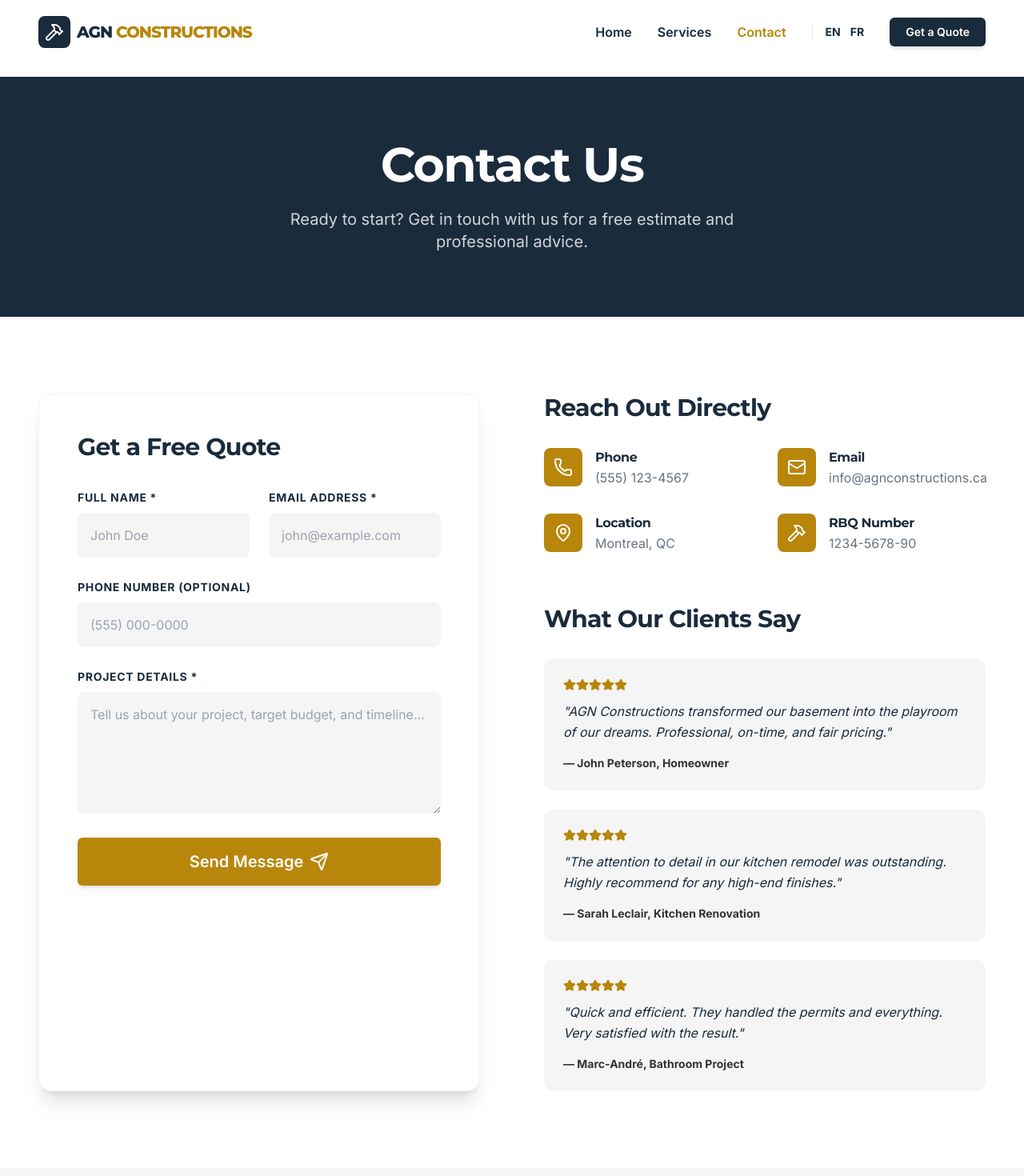
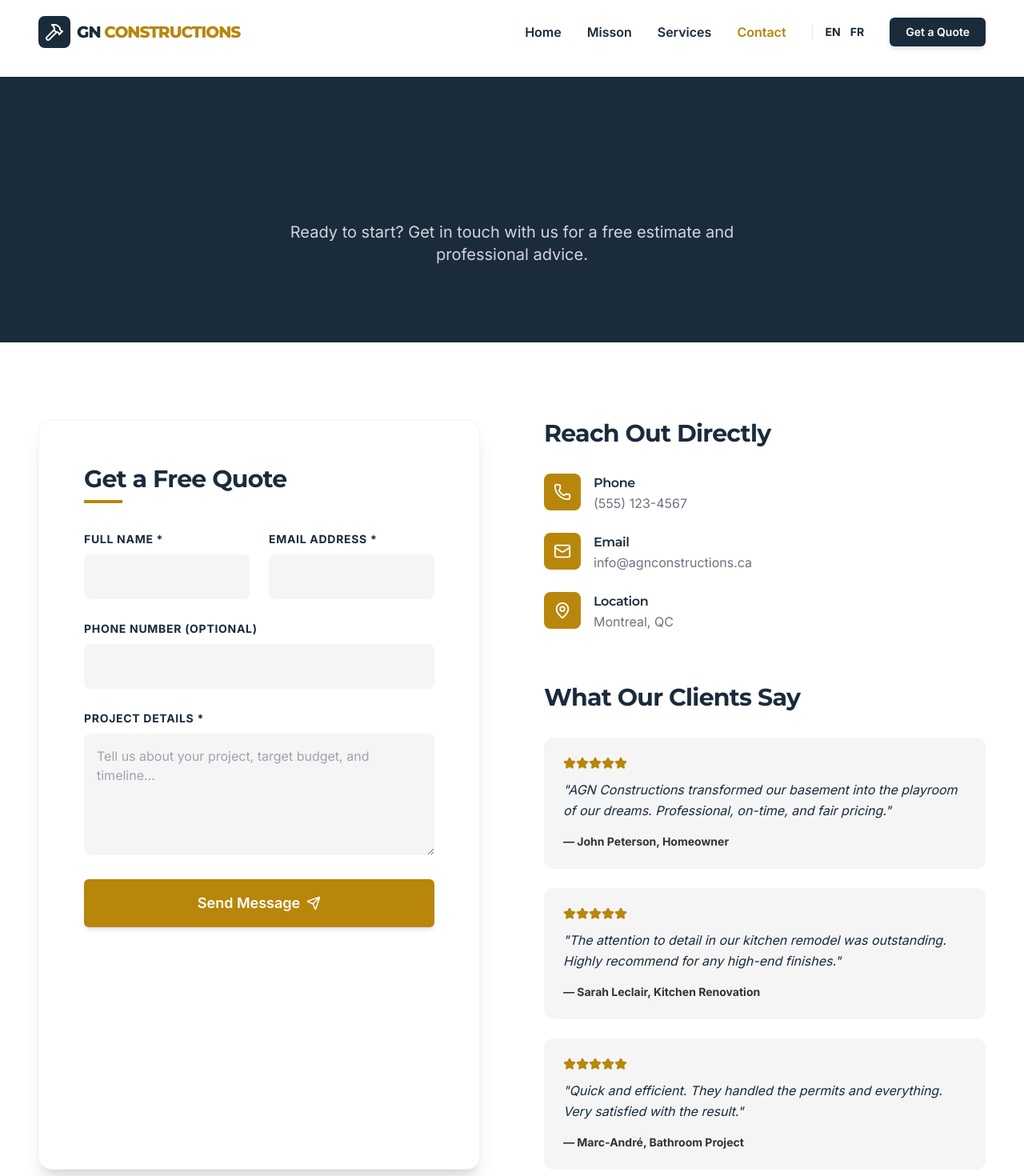
Before and after one commit to RamKashyap2050/AGN-Constructions, a React (Vite) app: page /contact in a window 1280 px wide. Shown: the top 1470 px of the page at 80% size. Built offline with nearby package versions, Linux system fonts and the light colour scheme.

Commit message:
Contact form working, Mission statement added

```diff
--- a/src/App.jsx
+++ b/src/App.jsx
@@ -1,10 +1,11 @@
-import React from 'react';
-import { Routes, Route } from 'react-router-dom';
-import Home from './pages/Home';
-import Services from './pages/Services';
-import Contact from './pages/Contact';
-import Navbar from './components/Navbar';
-import Footer from './components/Footer';
+import React from "react";
+import { Routes, Route } from "react-router-dom";
+import Home from "./pages/Home";
+import Services from "./pages/Services";
+import Contact from "./pages/Contact";
+import Navbar from "./components/Navbar";
+import Footer from "./components/Footer";
+import Mission from "./pages/Misson";
 
 function App() {
   return (
@@ -15,6 +16,7 @@ function App() {
           <Route path="/" element={<Home />} />
           <Route path="/services" element={<Services />} />
           <Route path="/contact" element={<Contact />} />
+          <Route path="/misson" element={<Mission />} />
         </Routes>
       </main>
       <Footer />
--- a/src/components/Footer.jsx
+++ b/src/components/Footer.jsx
@@ -11,15 +11,15 @@ const Footer = () => {
           <div className="flex items-center space-x-2">
             <Hammer className="text-secondary w-6 h-6" />
             <span className="text-xl font-heading font-extrabold tracking-tighter">
-              AGN <span className="text-secondary">CONSTRUCTIONS</span>
+              GN <span className="text-secondary">CONSTRUCTIONS</span>
             </span>
           </div>
           <p className="text-gray-400 max-w-xs">
             Professional construction and renovation services tailored to your needs. Quality craftsmanship you can trust.
           </p>
-          <div className="text-sm font-semibold text-secondary">
+          {/* <div className="text-sm font-semibold text-secondary">
             RBQ Number: 1234-5678-90
-          </div>
+          </div> */}
         </div>
 
         {/* Quick Links */}
@@ -43,7 +43,7 @@ const Footer = () => {
             </div>
             <div className="flex items-start space-x-3 text-gray-400">
               <Mail size={20} className="text-secondary shrink-0" />
-              <span>info@agnconstructions.ca</span>
+              <span>info@gnconstructions.ca</span>
             </div>
             <div className="flex items-start space-x-3 text-gray-400">
               <MapPin size={20} className="text-secondary shrink-0" />
@@ -54,7 +54,7 @@ const Footer = () => {
       </div>
 
       <div className="max-w-7xl mx-auto px-6 md:px-12 mt-8 flex flex-col md:flex-row justify-between items-center text-sm text-gray-500">
-        <p>© {new Date().getFullYear()} AGN Constructions. All rights reserved.</p>
+        <p>© {new Date().getFullYear()} GN Constructions. All rights reserved.</p>
         <p className="mt-2 md:mt-0">Built for excellence.</p>
       </div>
     </footer>
--- a/src/components/Navbar.jsx
+++ b/src/components/Navbar.jsx
@@ -3,6 +3,7 @@ import { Link, useLocation } from "react-router-dom";
 import { Menu, X, Hammer } from "lucide-react";
 import { motion, AnimatePresence } from "framer-motion";
 import { useTranslation } from "react-i18next";
+import path from "path";
 
 const Navbar = () => {
   const [isOpen, setIsOpen] = useState(false);
@@ -20,6 +21,7 @@ const Navbar = () => {
 
   const navLinks = [
     { name: t("navHome"), path: "/" },
+    { name: "Misson", path: "/misson" },
     { name: t("navServices"), path: "/services" },
     { name: t("navContact"), path: "/contact" },
   ];
@@ -36,14 +38,13 @@ const Navbar = () => {
       }`}
     >
       <div className="max-w-7xl mx-auto px-6 md:px-12 flex justify-between items-center">
-
         {/* Logo */}
         <Link to="/" className="flex items-center space-x-2 group">
           <div className="bg-primary p-2 rounded-lg group-hover:bg-secondary transition-colors duration-300">
             <Hammer className="text-white w-6 h-6" />
           </div>
           <span className="text-xl font-heading font-extrabold tracking-tighter text-primary">
-            AGN <span className="text-secondary">CONSTRUCTIONS</span>
+            GN <span className="text-secondary">CONSTRUCTIONS</span>
           </span>
         </Link>
 
--- a/src/pages/Contact.jsx
+++ b/src/pages/Contact.jsx
@@ -1,127 +1,225 @@
-import React, { useState, useRef } from 'react';
-import { motion } from 'framer-motion';
-import { Send, Phone, Mail, MapPin, Star, Hammer } from 'lucide-react';
-import { useTranslation } from 'react-i18next';
-import emailjs from '@emailjs/browser';
+import React, { useState, useRef } from "react";
+import { motion } from "framer-motion";
+import { Send, Phone, Mail, MapPin, Star } from "lucide-react";
+import { useTranslation } from "react-i18next";
+import emailjs from "@emailjs/browser";
 
 const Contact = () => {
   const { t } = useTranslation();
   const form = useRef();
 
-  const [formData, setFormData] = useState({
-    name: '',
-    email: '',
-    phone: '',
-    message: ''
-  });
-  const [status, setStatus] = useState('');
+  const [status, setStatus] = useState("");
+  const [loading, setLoading] = useState(false);
 
-  const testimonials = t('testimonials', { returnObjects: true }) || [];
+  const testimonials = t("testimonials", { returnObjects: true }) || [];
 
   const handleSubmit = (e) => {
     e.preventDefault();
-    setStatus('sending');
+    setLoading(true);
+    setStatus("");
 
-    emailjs.sendForm('your_service_id', 'your_template_id', form.current, 'your_public_key')
+    emailjs
+      .sendForm(
+        import.meta.env.VITE_EMAIL_SERVICE_ID,
+        import.meta.env.VITE_EMAIL_TEMPLATE_ID,
+        form.current,
+        import.meta.env.VITE_EMAIL_PUBLIC_KEY
+      )
       .then(() => {
-        setStatus('success');
-        setFormData({ name: '', email: '', phone: '', message: '' });
-      }, (error) => {
-        setStatus('error');
+        setStatus("success");
+        form.current.reset();
+        setLoading(false);
+        setTimeout(() => setStatus(""), 5000);
+      })
+      .catch(() => {
+        setStatus("error");
+        setLoading(false);
+        setTimeout(() => setStatus(""), 5000);
       });
   };
 
-  const handleChange = (e) => {
-    setFormData({ ...formData, [e.target.name]: e.target.value });
-  };
-
   const gallery = [
-    "https://images.unsplash.com/photo-1584622650111-993a426fbf0a?auto=format&fit=crop&q=80&w=2070",
-    "https://images.unsplash.com/photo-1620626011761-9963d7b59675?auto=format&fit=crop&q=80&w=2070",
-    "https://images.unsplash.com/photo-1556911220-e15b29be8c8f?auto=format&fit=crop&q=80&w=2070",
-    "https://images.unsplash.com/photo-1513694203232-719a280e022f?auto=format&fit=crop&q=80&w=2070",
-    "https://images.unsplash.com/photo-1502005229762-cf1b2da7c5d6?auto=format&fit=crop&q=80&w=2070",
-    "https://images.unsplash.com/photo-1541915332210-90928a6fdf94?auto=format&fit=crop&q=80&w=2070",
+    "https://st.hzcdn.com/simgs/pictures/basements/61e-rue-nicolas-savard-immobilier-et-construction-img~97919a5d04efdc0e_9-4915-1-84734f1.jpg",
+    "https://adaconstruction.ca/wp-content/uploads/2025/05/Bathroom-Remodeling.webp",
+    "https://media.minto.com/slideshows/1643/5_haddon_hall_2255_rue_lambert_closse_montreal_kitchen.jpg",
+    "https://www.drywallproscleveland.com/wp-content/uploads/2021/02/Cleveland-Drywall-Pros-Drywall-Repair-2.jpg",
+    "https://images.squarespace-cdn.com/content/v1/6373db11a264167b4fdd326a/48c7dbf5-b7a6-41a1-8c4a-7f5fb02b9993/IMG_5651.jpg",
+    "https://img.freepik.com/premium-photo/before-after-photos-grouting-ceramic-tiles-home-renovation-repair-work-concept-home-renovation-grouting-ceramic-tiles-before-after-repair-work_918839-43247.jpg?w=2000",
   ];
 
   return (
     <div className="pt-24 min-h-screen">
-      <section className="bg-primary text-white py-20 px-6 text-center">
-        <h1 className="text-5xl md:text-6xl text-white mb-6">{t('contactTitle')}</h1>
-        <p className="max-w-2xl mx-auto text-xl text-gray-300">{t('contactSubtitle')}</p>
+
+      {/* HERO */}
+      <section className="bg-primary text-white py-24 px-6 text-center">
+        <h1 className="text-5xl md:text-6xl mb-6">
+          {t("contactTitle")}
+        </h1>
+        <p className="max-w-2xl mx-auto text-xl text-gray-300">
+          {t("contactSubtitle")}
+        </p>
       </section>
 
+      {/* MAIN GRID */}
       <div className="section-padding grid grid-cols-1 lg:grid-cols-2 gap-20">
+
+        {/* FORM */}
         <motion.div
-          initial={{ opacity: 0, x: -30 }}
+          initial={{ opacity: 0, x: -40 }}
           whileInView={{ opacity: 1, x: 0 }}
           viewport={{ once: true }}
-          className="bg-white p-8 md:p-12 rounded-2xl shadow-xl border border-gray-100"
+          className="bg-white p-10 md:p-14 rounded-2xl shadow-xl border border-gray-100"
         >
-          <h2 className="text-3xl mb-8">{t('formQuoteTitle')}</h2>
+          <h2 className="text-3xl font-bold mb-2">
+            {t("formQuoteTitle")}
+          </h2>
+          <div className="w-12 h-1 bg-secondary mb-8"></div>
+
           <form ref={form} onSubmit={handleSubmit} className="space-y-6">
+
+            {/* Honeypot Field */}
+            <input type="text" name="company" className="hidden" />
+
             <div className="grid grid-cols-1 md:grid-cols-2 gap-6">
-              <div className="space-y-2">
-                <label className="text-sm font-bold text-primary uppercase tracking-wider">{t('labelName')}</label>
-                <input type="text" name="name" required value={formData.name} onChange={handleChange} className="w-full bg-accent border-none rounded-lg p-4 focus:ring-2 focus:ring-secondary focus:bg-white transition-all" placeholder="John Doe" />
+              <div>
+                <label className="text-sm font-bold text-primary uppercase tracking-wider">
+                  {t("labelName")}
+                </label>
+                <input
+                  type="text"
+                  name="name"
+                  required
+                  className="w-full bg-accent rounded-lg p-4 mt-2 focus:ring-2 focus:ring-secondary focus:bg-white transition"
+                />
               </div>
-              <div className="space-y-2">
-                <label className="text-sm font-bold text-primary uppercase tracking-wider">{t('labelEmail')}</label>
-                <input type="email" name="email" required value={formData.email} onChange={handleChange} className="w-full bg-accent border-none rounded-lg p-4 focus:ring-2 focus:ring-secondary focus:bg-white transition-all" placeholder="john@example.com" />
+
+              <div>
+                <label className="text-sm font-bold text-primary uppercase tracking-wider">
+                  {t("labelEmail")}
+                </label>
+                <input
+                  type="email"
+                  name="email"
+                  required
+                  className="w-full bg-accent rounded-lg p-4 mt-2 focus:ring-2 focus:ring-secondary focus:bg-white transition"
+                />
               </div>
             </div>
-            <div className="space-y-2">
-              <label className="text-sm font-bold text-primary uppercase tracking-wider">{t('labelPhone')}</label>
-              <input type="tel" name="phone" value={formData.phone} onChange={handleChange} className="w-full bg-accent border-none rounded-lg p-4 focus:ring-2 focus:ring-secondary focus:bg-white transition-all" placeholder="(555) 000-0000" />
-            </div>
-            <div className="space-y-2">
-              <label className="text-sm font-bold text-primary uppercase tracking-wider">{t('labelDetails')}</label>
-              <textarea name="message" required rows="5" value={formData.message} onChange={handleChange} className="w-full bg-accent border-none rounded-lg p-4 focus:ring-2 focus:ring-secondary focus:bg-white transition-all" placeholder={t('placeholderDetails')}></textarea>
+
+            <div>
+              <label className="text-sm font-bold text-primary uppercase tracking-wider">
+                {t("labelPhone")}
+              </label>
+              <input
+                type="tel"
+                name="phone"
+                className="w-full bg-accent rounded-lg p-4 mt-2 focus:ring-2 focus:ring-secondary focus:bg-white transition"
+              />
             </div>
 
-            <button type="submit" disabled={status === 'sending'} className="btn btn-secondary w-full py-4 text-xl group">
-              {status === 'sending' ? t('btnSending') : t('btnSend')}
-              <Send className="ml-2 group-hover:translate-x-1 transition-transform" />
+            <div>
+              <label className="text-sm font-bold text-primary uppercase tracking-wider">
+                {t("labelDetails")}
+              </label>
+              <textarea
+                name="message"
+                rows="5"
+                required
+                placeholder={t("placeholderDetails")}
+                className="w-full bg-accent rounded-lg p-4 mt-2 focus:ring-2 focus:ring-secondary focus:bg-white transition"
+              />
+            </div>
+
+            <button
+              type="submit"
+              disabled={loading}
+              className="btn btn-secondary w-full py-4 text-lg flex items-center justify-center"
+            >
+              {loading ? t("btnSending") : t("btnSend")}
+              <Send className="ml-2" size={18} />
             </button>
 
-            {status === 'success' && <motion.div initial={{ opacity: 0 }} animate={{ opacity: 1 }} className="p-4 bg-green-50 text-green-700 rounded-lg text-center font-bold">{t('successMsg')}</motion.div>}
-            {status === 'error' && <motion.div initial={{ opacity: 0 }} animate={{ opacity: 1 }} className="p-4 bg-red-50 text-red-700 rounded-lg text-center font-bold">{t('errorMsg')}</motion.div>}
+            {status === "success" && (
+              <div className="p-4 bg-green-50 text-green-700 rounded-lg text-center font-semibold">
+                {t("successMsg")}
+              </div>
+            )}
+
+            {status === "error" && (
+              <div className="p-4 bg-red-50 text-red-700 rounded-lg text-center font-semibold">
+                {t("errorMsg")}
+              </div>
+            )}
           </form>
         </motion.div>
 
+        {/* CONTACT INFO + TESTIMONIALS */}
         <div className="space-y-16">
-          <div className="space-y-8">
-            <h2 className="text-3xl">{t('reachOutTitle')}</h2>
-            <div className="grid grid-cols-1 sm:grid-cols-2 gap-8">
-              <div className="flex items-start space-x-4">
-                <div className="bg-secondary p-3 rounded-lg text-white"><Phone size={24} /></div>
-                <div><h4 className="font-bold">Phone</h4><p className="text-gray-500">(555) 123-4567</p></div>
+
+          <div>
+            <h2 className="text-3xl font-bold mb-8">
+              {t("reachOutTitle")}
+            </h2>
+
+            <div className="space-y-6">
+              <div className="flex items-start gap-4">
+                <div className="bg-secondary p-3 rounded-lg text-white">
+                  <Phone size={22} />
+                </div>
+                <div>
+                  <h4 className="font-semibold">Phone</h4>
+                  <p className="text-gray-500">(555) 123-4567</p>
+                </div>
               </div>
-              <div className="flex items-start space-x-4">
-                <div className="bg-secondary p-3 rounded-lg text-white"><Mail size={24} /></div>
-                <div><h4 className="font-bold">Email</h4><p className="text-gray-500">info@agnconstructions.ca</p></div>
+
+              <div className="flex items-start gap-4">
+                <div className="bg-secondary p-3 rounded-lg text-white">
+                  <Mail size={22} />
+                </div>
+                <div>
+                  <h4 className="font-semibold">Email</h4>
+                  <p className="text-gray-500">
+                    info@agnconstructions.ca
+                  </p>
+                </div>
               </div>
-              <div className="flex items-start space-x-4">
-                <div className="bg-secondary p-3 rounded-lg text-white"><MapPin size={24} /></div>
-                <div><h4 className="font-bold">Location</h4><p className="text-gray-500">Montreal, QC</p></div>
-              </div>
-              <div className="flex items-start space-x-4">
-                <div className="bg-secondary p-3 rounded-lg text-white"><Hammer size={24} /></div>
-                <div><h4 className="font-bold">RBQ Number</h4><p className="text-gray-500">1234-5678-90</p></div>
+
+              <div className="flex items-start gap-4">
+                <div className="bg-secondary p-3 rounded-lg text-white">
+                  <MapPin size={22} />
+                </div>
+                <div>
+                  <h4 className="font-semibold">Location</h4>
+                  <p className="text-gray-500">Montreal, QC</p>
+                </div>
               </div>
             </div>
           </div>
 
-          <div className="space-y-8">
-            <h2 className="text-3xl">{t('testimonialsTitle')}</h2>
+          {/* TESTIMONIALS */}
+          <div>
+            <h2 className="text-3xl font-bold mb-8">
+              {t("testimonialsTitle")}
+            </h2>
+
             <div className="space-y-6">
               {testimonials.map((test, idx) => (
-                <div key={idx} className="bg-accent p-6 rounded-xl relative">
+                <div key={idx} className="bg-accent p-6 rounded-xl">
                   <div className="flex mb-3">
-                    {[...Array(test.rating)].map((_, i) => <Star key={i} size={16} className="text-secondary fill-secondary" />)}
+                    {[...Array(test.rating)].map((_, i) => (
+                      <Star
+                        key={i}
+                        size={16}
+                        className="text-secondary fill-secondary"
+                      />
+                    ))}
                   </div>
-                  <p className="italic text-primary mb-4">"{test.content}"</p>
-                  <div className="font-bold text-sm">— {test.name}, {test.role}</div>
+                  <p className="italic text-primary mb-4">
+                    "{test.content}"
+                  </p>
+                  <div className="font-bold text-sm">
+                    — {test.name}, {test.role}
+                  </div>
                 </div>
               ))}
             </div>
@@ -129,16 +227,28 @@ const Contact = () => {
         </div>
       </div>
 
+      {/* GALLERY */}
       <section className="section-padding bg-accent">
-        <h2 className="text-4xl text-center mb-16">{t('galleryTitle')}</h2>
+        <h2 className="text-4xl text-center mb-16">
+          {t("galleryTitle")}
+        </h2>
+
         <div className="grid grid-cols-2 md:grid-cols-3 gap-6">
           {gallery.map((img, i) => (
-            <div key={i} className="aspect-square overflow-hidden rounded-xl shadow-lg">
-              <img src={img} alt={`Project ${i}`} className="w-full h-full object-cover" />
+            <div
+              key={i}
+              className="aspect-square overflow-hidden rounded-xl shadow-lg"
+            >
+              <img
+                src={img}
+                alt={`Project ${i}`}
+                className="w-full h-full object-cover hover:scale-105 transition duration-700"
+              />
             </div>
           ))}
         </div>
       </section>
+
     </div>
   );
 };
--- a/src/pages/Home.jsx
+++ b/src/pages/Home.jsx
@@ -29,7 +29,7 @@ const Home = () => {
       <section className="relative h-screen flex items-center">
         <div className="absolute inset-0">
           <img
-            src="https://images.unsplash.com/photo-1487958449943-2429e8be8625?q=80&w=2070&auto=format&fit=crop"
+            src="https://images.dailyhive.com/20210324092213/13475719-12-alt.jpeg"
             alt="Modern construction"
             className="w-full h-full object-cover"
           />
@@ -84,7 +84,7 @@ const Home = () => {
             whileInView={{ opacity: 1, scale: 1 }}
             viewport={{ once: true }}
             transition={{ duration: 0.6 }}
-            src="https://static.vecteezy.com/system/resources/previews/022/453/397/non_2x/silhouette-of-engineer-looking-at-construction-site-engineering-concept-double-exposure-generative-ai-free-photo.jpg"
+            src="https://thumbs.dreamstime.com/b/luxury-house-montreal-canada-luxury-house-montreal-canada-against-blue-sky-123981483.jpg"
             alt="Construction team"
             className="rounded-2xl shadow-2xl"
           />
--- /dev/null
+++ b/src/pages/Misson.jsx
@@ -0,0 +1,120 @@
+import React from "react";
+import { motion } from "framer-motion";
+import { Link } from "react-router-dom";
+import { useTranslation } from "react-i18next";
+
+const Mission = () => {
+  const { t } = useTranslation();
+
+  return (
+    <div className="pt-24 overflow-hidden">
+      {/* SECTION 1 — IMAGE LEFT / TEXT RIGHT */}
+      <section className="grid grid-cols-1 lg:grid-cols-2 min-h-[70vh]">
+        <div className="relative">
+          <img
+            src="https://wallpaperaccess.com/full/2594958.jpg"
+            alt="Construction blueprint"
+            className="w-full h-full object-cover"
+          />
+        </div>
+
+        <div className="bg-primary text-white flex items-center px-10 md:px-20 py-20">
+          <div className="max-w-xl space-y-6">
+            <h1 className="text-5xl md:text-6xl leading-tight">
+              {t("missionHeroLine1")} <br />
+              <span className="text-secondary">
+                {t("missionHeroHighlight")}
+              </span>
+            </h1>
+
+            <p className="text-lg text-gray-300 leading-relaxed">
+              {t("missionHeroDesc")}
+            </p>
+          </div>
+        </div>
+      </section>
+
+      {/* SECTION 2 — TEXT LEFT / IMAGE RIGHT */}
+      <section className="grid grid-cols-1 lg:grid-cols-2 min-h-[65vh]">
+        <div className="bg-secondary/90 text-white flex items-center px-10 md:px-20 py-20">
+          <div className="max-w-xl space-y-6">
+            <h2 className="text-4xl font-bold">
+              {t("missionCommitmentTitle")}
+            </h2>
+
+            <p className="text-lg leading-relaxed">
+              {t("missionCommitmentText")}
+            </p>
+
+            <ul className="space-y-3 text-base">
+              <li>• {t("missionValue1Title")}</li>
+              <li>• {t("missionValue2Title")}</li>
+              <li>• {t("missionValue3Title")}</li>
+            </ul>
+            <p className="text-lg leading-relaxed">
+              - Jay Fernando, Chariman of GN Constructions
+            </p>
+          </div>
+        </div>
+
+        <div className="relative">
+          <img
+            src="https://i.pinimg.com/originals/46/32/43/463243e9ee86506a083cde2c726a52f4.webp"
+            alt="Construction team"
+            className="w-full h-full object-cover"
+          />
+        </div>
+      </section>
+
+      {/* SECTION 3 — DARK STATEMENT BAND */}
+      <section className="bg-primary text-white py-28 px-6 text-center">
+        <div className="max-w-4xl mx-auto space-y-12">
+          <h2 className="text-4xl md:text-5xl leading-tight">
+            {t("missionStatement")}
+          </h2>
+
+          <div className="grid grid-cols-1 md:grid-cols-3 gap-10 uppercase tracking-widest text-sm font-semibold">
+            <div>
+              <p className="text-secondary text-2xl font-bold mb-2">
+                {t("missionStat1Top")}
+              </p>
+              {t("missionStat1Bottom")}
+            </div>
+            <div>
+              <p className="text-secondary text-2xl font-bold mb-2">
+                {t("missionStat2Top")}
+              </p>
+              {t("missionStat2Bottom")}
+            </div>
+            <div>
+              <p className="text-secondary text-2xl font-bold mb-2">
+                {t("missionStat3Top")}
+              </p>
+              {t("missionStat3Bottom")}
+            </div>
+          </div>
+        </div>
+      </section>
+
+      {/* SECTION 4 — LARGE IMAGE + CTA */}
+      <section className="relative min-h-[60vh] flex items-center justify-center text-white">
+        <img
+          src="https://images.dailyhive.com/20221202131219/Montreal-homes10-1536x1014.jpeg"
+          alt="Modern construction interior"
+          className="absolute inset-0 w-full h-full object-cover"
+        />
+        <div className="absolute inset-0 bg-black/70" />
+
+        <div className="relative z-10 text-center px-6">
+          <h2 className="text-4xl md:text-5xl mb-8">{t("missionCtaTitle")}</h2>
+
+          <Link to="/contact" className="btn btn-secondary text-lg px-10 py-4">
+            {t("getQuote")}
+          </Link>
+        </div>
+      </section>
+    </div>
+  );
+};
+
+export default Mission;
```
Also changed, not shown: src/i18n.js (+74 -0 lines), 6 other files (tests, documents, lock files or other folders).
